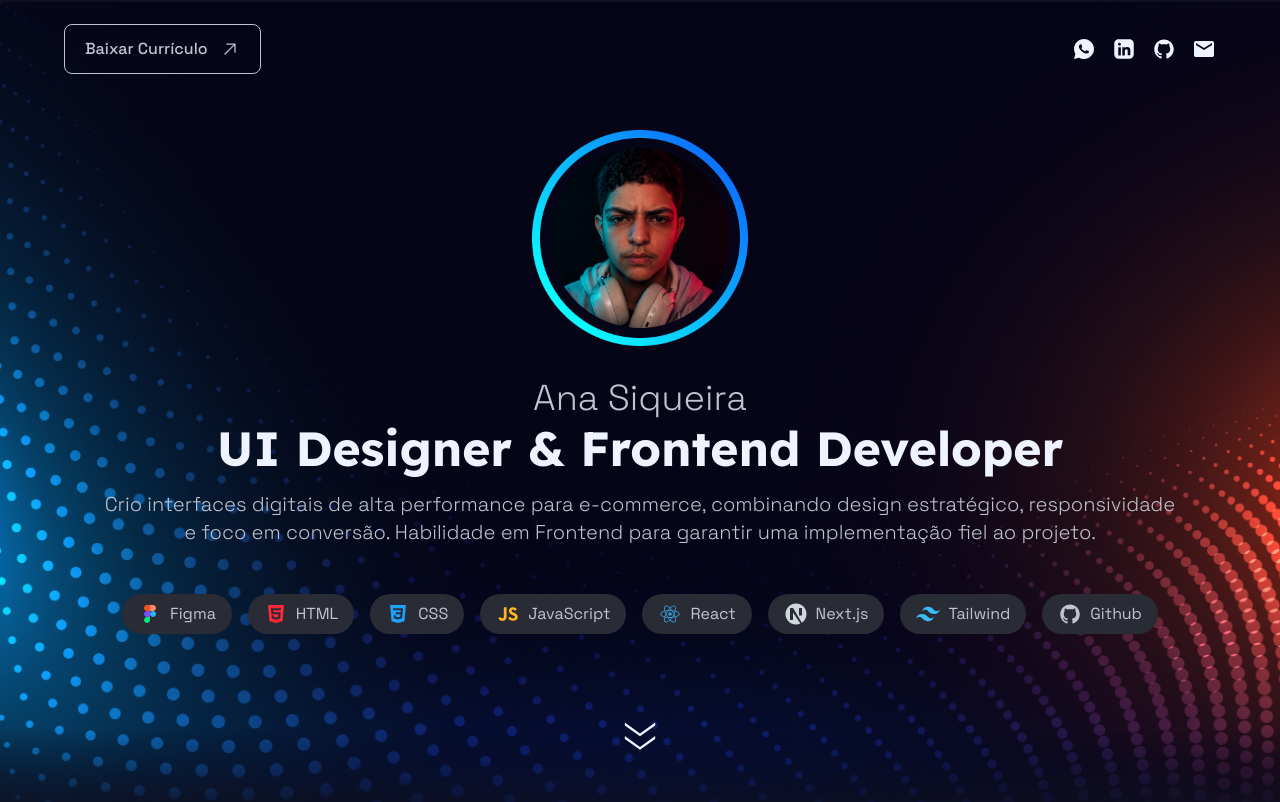
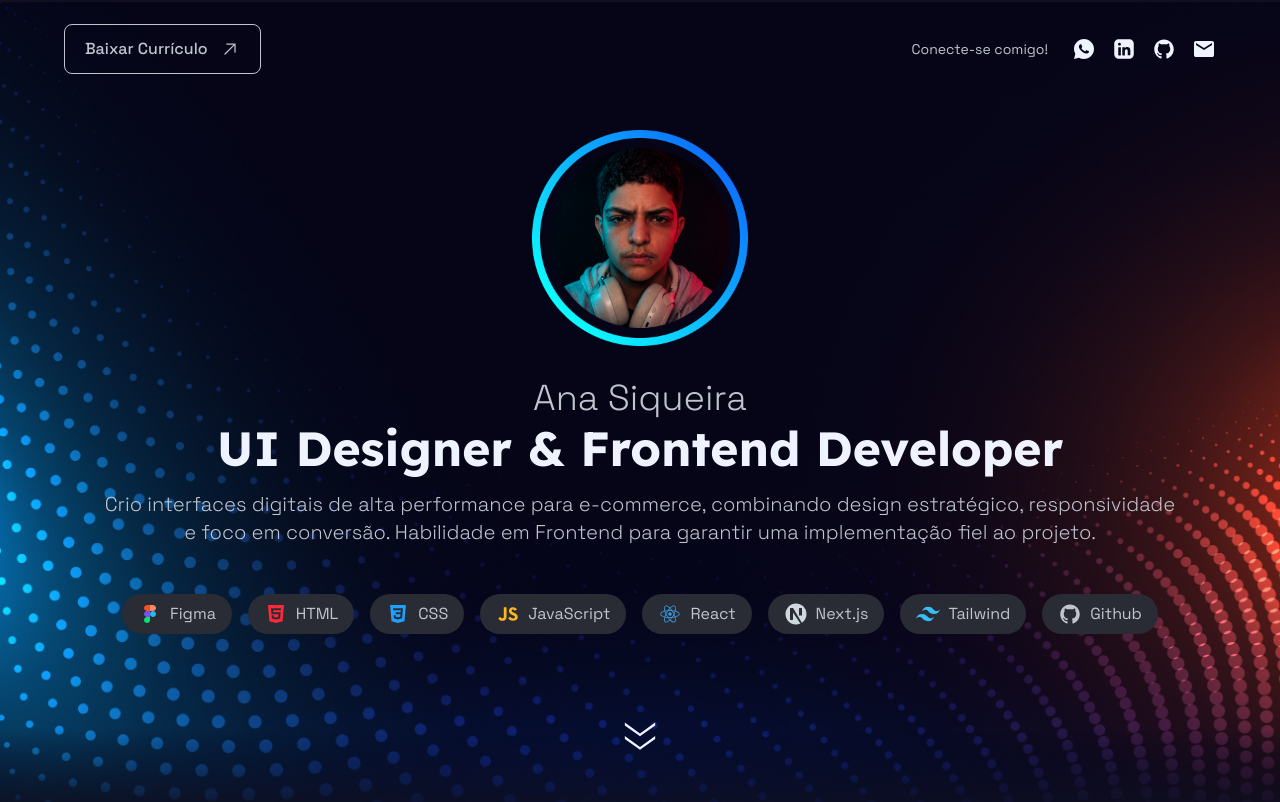
Before and after one commit to itsmesiq/portfolio, a Next.js app: page / in a window 1280 px wide. Shown: the top 802 px of the page. Built offline with nearby package versions, Linux system fonts and the light colour scheme.

Commit message:
fix: update visibility class for social media prompt

```diff
--- a/src/components/Hero/Hero.tsx
+++ b/src/components/Hero/Hero.tsx
@@ -73,7 +73,7 @@ export default function Hero() {
                     />
                 </Button>
                 <div className="flex items-center gap-6">
-                    <span className="hidden sm:visible">Conecte-se comigo!</span>
+                    <span className="hidden sm:inline">Conecte-se comigo!</span>
                     <ul className="flex items-center justify-center gap-4">
                         {socialMedia.map((item, index) => (
                             <li key={index} className="flex items-center justify-center">
```
